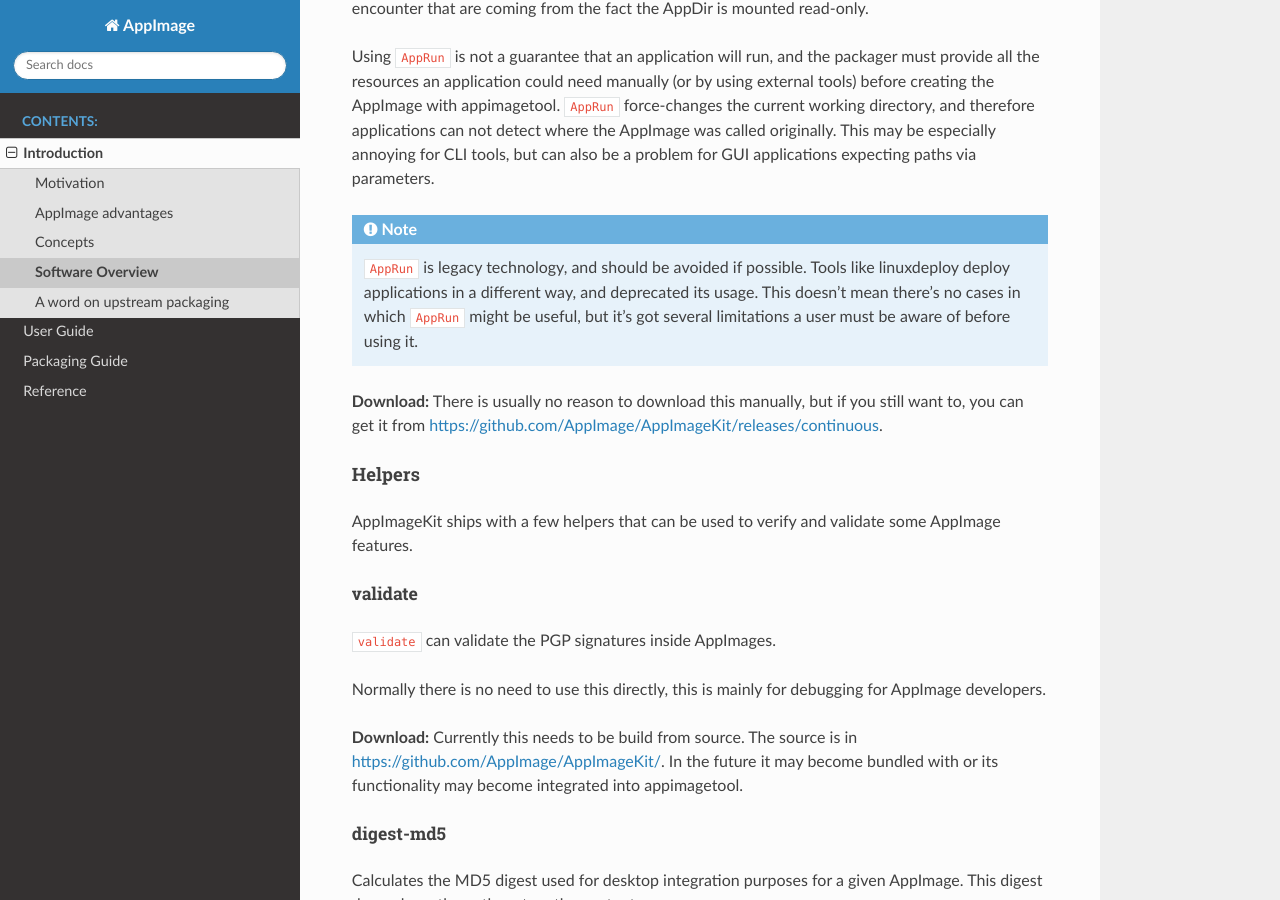
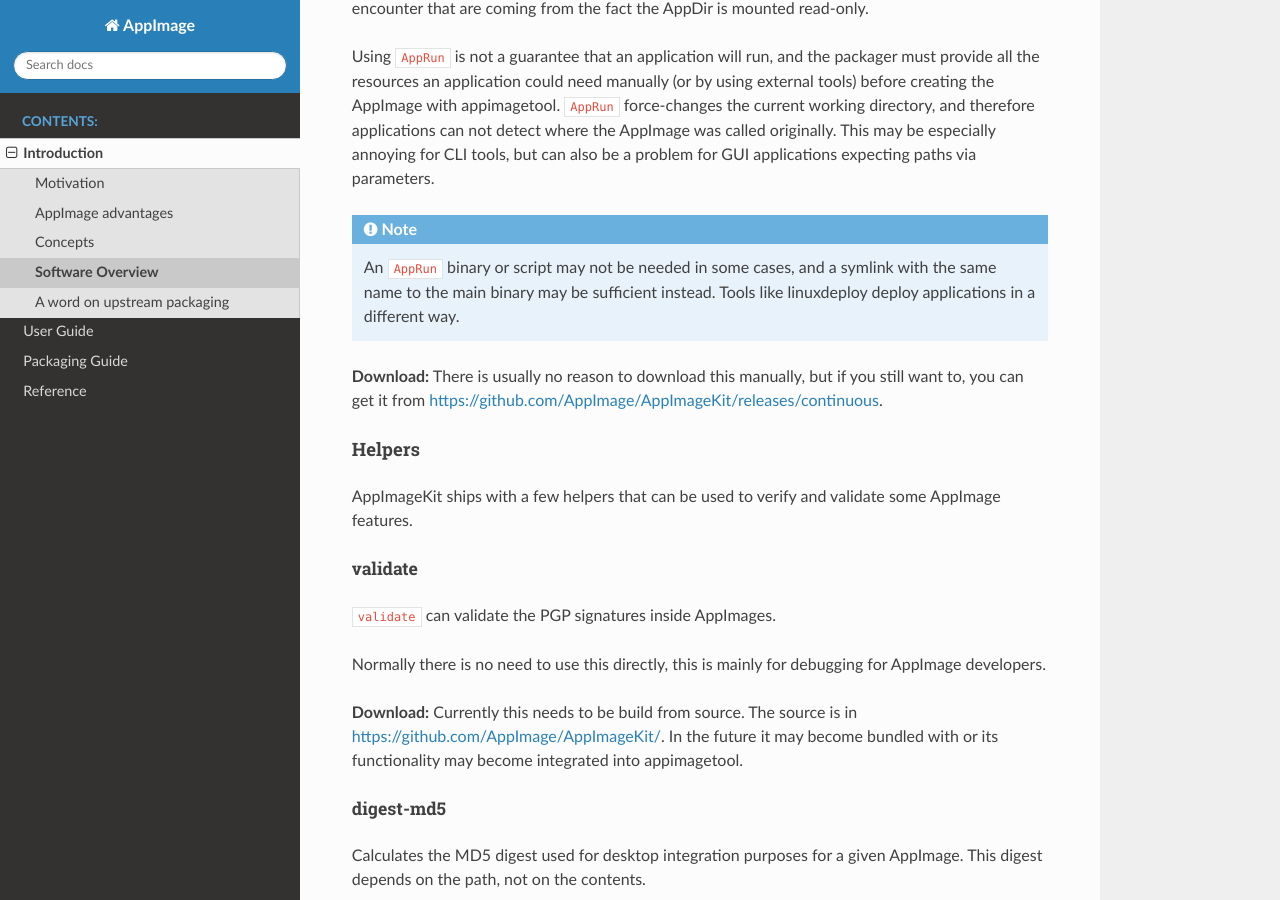
Before and after one commit to AppImage/docs.appimage.org, a Sphinx documentation site: the page built from source/introduction/software-overview.rst, in a window 1280 px wide and 900 px high, scrolled down 1430 px. Built offline with Sphinx 7.4.7 and the Read the Docs theme 2.0.0, drawn with Linux system fonts in a browser that asks for light colours.

Commit message:
Clarify that AppRun is not deprecated but is not used e.g., by linuxdeploy
https://twitter.com/whitequark/status/1166589229939527681

```diff
--- a/source/introduction/software-overview.rst
+++ b/source/introduction/software-overview.rst
@@ -51,7 +51,7 @@
 Using :code:`AppRun` is not a guarantee that an application will run, and the packager must provide all the resources an application could need manually (or by using external tools) before creating the AppImage with :ref:`appimagetool`. :code:`AppRun` force-changes the current working directory, and therefore applications can not detect where the AppImage was called originally. This may be especially annoying for CLI tools, but can also be a problem for GUI applications expecting paths via parameters.
 
 .. note::
-   :code:`AppRun` is legacy technology, and should be avoided if possible. Tools like :ref:`linuxdeploy` deploy applications in a different way, and deprecated its usage. This doesn't mean there's no cases in which :code:`AppRun` might be useful, but it's got several limitations a user must be aware of before using it.
+   An :code:`AppRun` binary or script may not be needed in some cases, and a symlink with the same name to the main binary may be sufficient instead. Tools like :ref:`linuxdeploy` deploy applications in a different way.
 
 **Download:** There is usually no reason to download this manually, but if you still want to, you can get it from https://github.com/AppImage/AppImageKit/releases/continuous.
 
```
